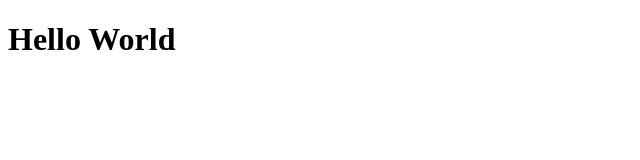
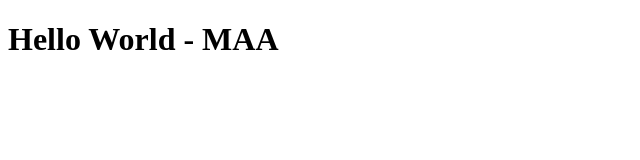
Before and after one commit to stixon/stixon.github.io, a plain HTML site: page index.html in a window 1280 px wide. Shown: the whole page, without its empty margins (0-640 px from the left). Drawn offline with Linux system fonts and the light colour scheme.

Commit message:
New Version

```diff
--- a/index.html
+++ b/index.html
@@ -1,6 +1,6 @@
 <!DOCTYPE html>
 <html>
 <body>
-<h1>Hello World</h1>
+<h1>Hello World - MAA</h1>
 </body>
 </html>
```
